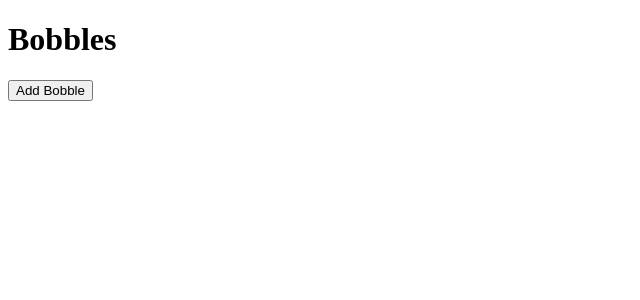
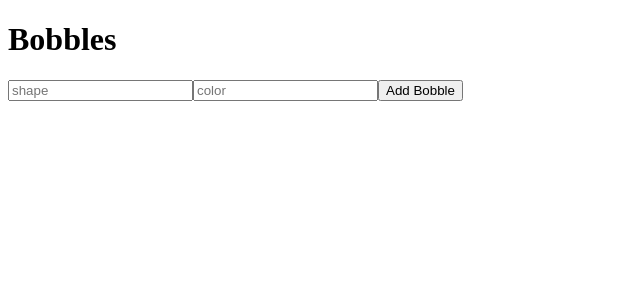
Before and after one commit to franco-ortega/demo-next-03-mongo, a Next.js app: page /bobbles in a window 1280 px wide. Shown: the top 300 px of the page, without its empty margins (0-640 px from the left). Built offline with nearby package versions, Linux system fonts and the light colour scheme.

Commit message:
add bobble with form data

```diff
--- a/pages/bobbles.js
+++ b/pages/bobbles.js
@@ -1,9 +1,15 @@
+import { useState } from 'react';
+
 const Bobbles = () => {
-  const onBobbleSubmit = async () => {
+  const [shape, setShape] = useState('');
+  const [color, setColor] = useState('');
+
+  const onBobbleSubmit = async (e) => {
+    e.preventDefault();
     console.log('bobble added!!');
 
     const data = await fetch(
-      'http://localhost:3000/api/bobbles?shape=round&color=red'
+      `http://localhost:3000/api/bobbles?shape=${shape}&color=${color}`
     );
 
     const response = await data.json();
@@ -12,8 +18,30 @@ const Bobbles = () => {
 
   return (
     <div>
-      <h1>Bobbles</h1>
-      <button onClick={onBobbleSubmit}>Add Bobble</button>
+      <header>
+        <h1>Bobbles</h1>
+      </header>
+      <main>
+        <form onSubmit={onBobbleSubmit}>
+          <label htmlFor='shape'>
+            <input
+              type='text'
+              id='shape'
+              placeholder='shape'
+              onChange={(e) => setShape(e.target.value)}
+            />
+          </label>
+          <label htmlFor='color'>
+            <input
+              type='text'
+              id='color'
+              placeholder='color'
+              onChange={(e) => setColor(e.target.value)}
+            />
+          </label>
+          <button>Add Bobble</button>
+        </form>
+      </main>
     </div>
   );
 };
```
